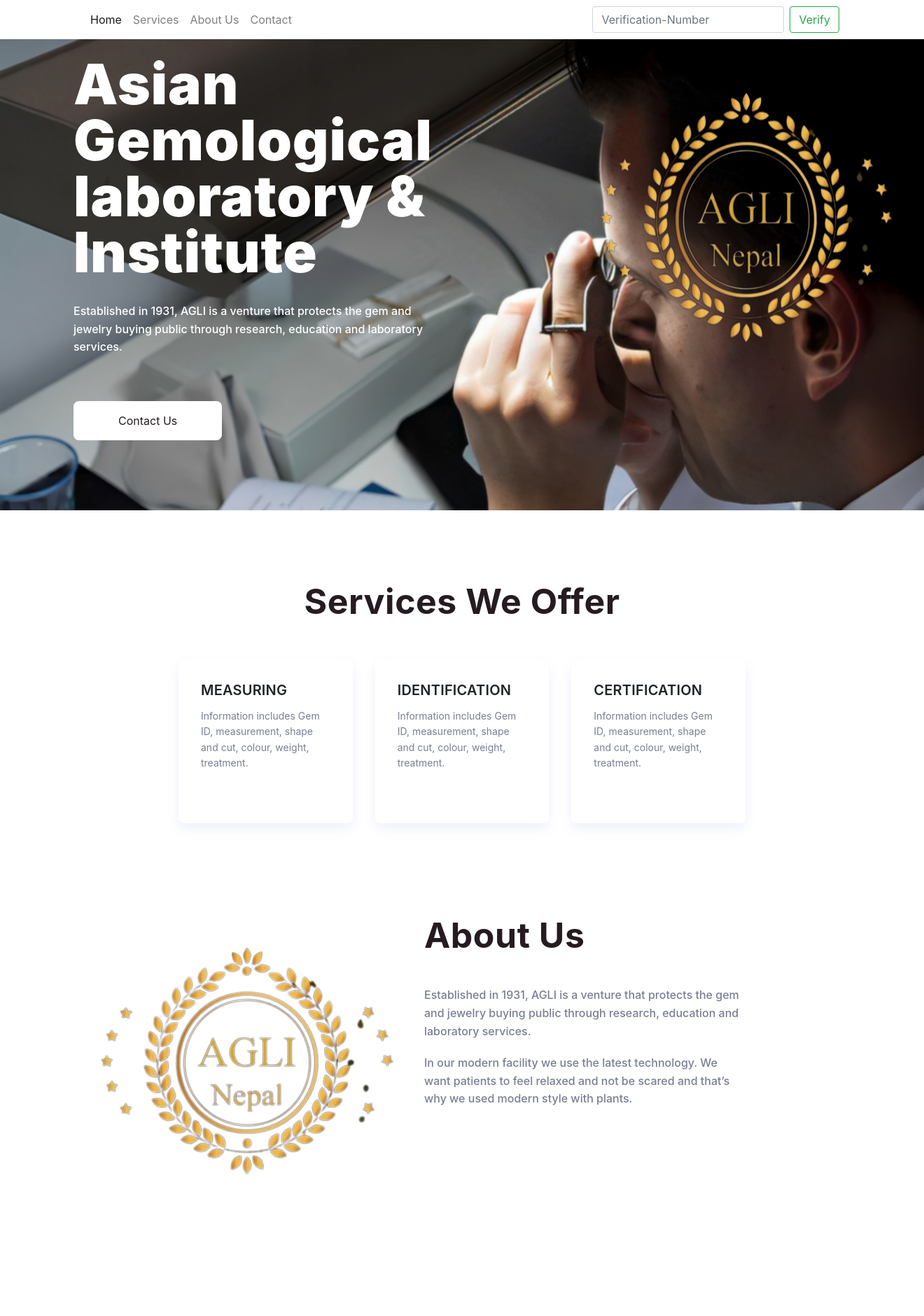
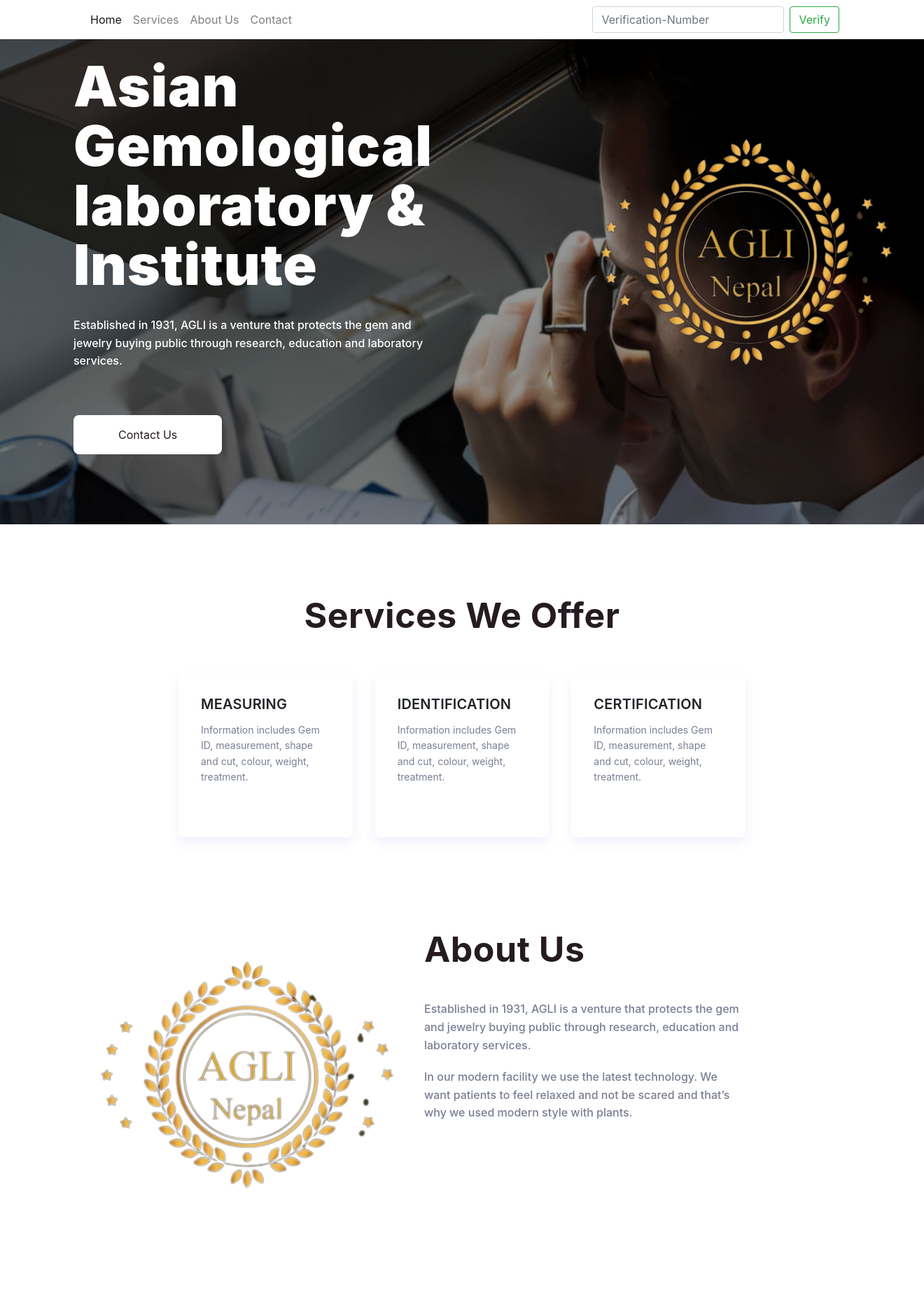
Before and after one commit to sulochan19/website-asian-gemological, a Django app: page / in a window 1320 px wide. Shown: the top 1880 px of the page at 70% size. Run offline with Django 4.2, Linux system fonts and the light colour scheme; style sheets or scripts are compiled from the project's sources; some libraries are stand-ins or nearby versions.

Commit message:
remove images and apply favicon

```diff
--- a/asiangemological/static/scss/style.scss
+++ b/asiangemological/static/scss/style.scss
@@ -1,4 +1,8 @@
 @import 'mixin.scss';
+
+html {
+    scroll-behavior: smooth;
+}
 
 .primary-btn {
     background: white;
@@ -16,7 +20,7 @@
 //scss for hero section starts
 .s_hero_section {
     padding: 80px 0 100px 0;
-    background: url("/static/img/submit-your-gem-bg.png");
+    background: url("/static/img/image.png");
     background-repeat: no-repeat;
     background-size: cover;
 
@@ -43,13 +47,13 @@
                 font-style: normal;
                 font-weight: 900;
                 font-size: 80px;
-                line-height: 80px;
+                line-height: 85px;
                 letter-spacing: 0.01em;
                 color: white;
 
                 @include for-phone-only {
                     font-size: 3rem;
-                }
+                    line-height: 60px;
                 }
             }
 
@@ -70,6 +74,16 @@
                     text-decoration: none;
                 }
             }
+        }
+
+        img {
+            height: fit-content;
+            align-self: flex-end;
+            @include for-phone-only {
+                display: none;
+            }
+        }
+
     }
 }
 
@@ -341,6 +355,7 @@
 .s_verification_section {
     padding-top: 100px;
 
+
     h2 {
         font-weight: 700;
         font-size: 22px;
@@ -362,6 +377,7 @@
 
         @include for-phone-only {
             flex-direction: column;
+            border-radius: 8px;
         }
 
         h3 {
@@ -373,6 +389,11 @@
             text-transform: capitalize;
             margin-bottom: 30px;
             color: white;
+
+            @include for-phone-only {
+                line-height: 40px;
+                margin-bottom: 0;
+            }
         }
 
         .report-details {
@@ -381,9 +402,17 @@
             gap: 30px;
             justify-content: space-evenly;
 
+            @include for-phone-only {
+                flex-direction: column;
+                gap: 0;
+            }
 
             img {
                 height: 300px;
+
+                @include for-phone-only {
+                    height: auto;
+                }
             }
 
             .mid-section {
--- a/asiangemological/templates/base.html
+++ b/asiangemological/templates/base.html
@@ -7,6 +7,8 @@
     <meta http-equiv="X-UA-Compatible" content="IE=edge">
     <meta name="viewport" content="width=device-width, initial-scale=1.0">
     <title>Asian Gemological</title>
+    {% load static %}
+    <link rel="shortcut icon" type="image/png" href="{% static '/img/228347852_4170060793112164_6222249673722444893_n-removebg-preview.png' %}"/>
     <link rel="stylesheet" href="https://cdn.jsdelivr.net/npm/bootstrap@4.0.0/dist/css/bootstrap.min.css"
     integrity="sha384-Gn5384xqQ1aoWXA+058RXPxPg6fy4IWvTNh0E263XmFcJlSAwiGgFAW/dAiS6JXm" crossorigin="anonymous">
     <link type="text/css" href="{% sass_src 'scss/mixin.scss' %}" rel="stylesheet" media="screen">
```
Also changed, not shown: asiangemological/static/img/Rectangle 33 (1).png (deleted), asiangemological/static/img/Rectangle 33.png (deleted), asiangemological/static/img/Rectangle 34 (1).png (deleted), asiangemological/static/img/Rectangle 34.png (deleted), asiangemological/static/img/Rectangle 35 (1).png (deleted), asiangemological/static/img/Rectangle 35.png (deleted), asiangemological/static/img/Rectangle 36 (1).png (deleted), asiangemological/static/img/Rectangle 36.png (deleted), asiangemological/static/img/image.png (added), asiangemological/static/img/reviewer_img.png (deleted), asiangemological/static/img/reviewer_img1.png (deleted), asiangemological/static/img/reviewer_img2.png (deleted), asiangemological/static/img/submit-your-gem-bg.jpg (deleted), asiangemological/static/img/submit-your-gem-bg.png (deleted). Lines whose indentation alone changed are shown as unchanged.
